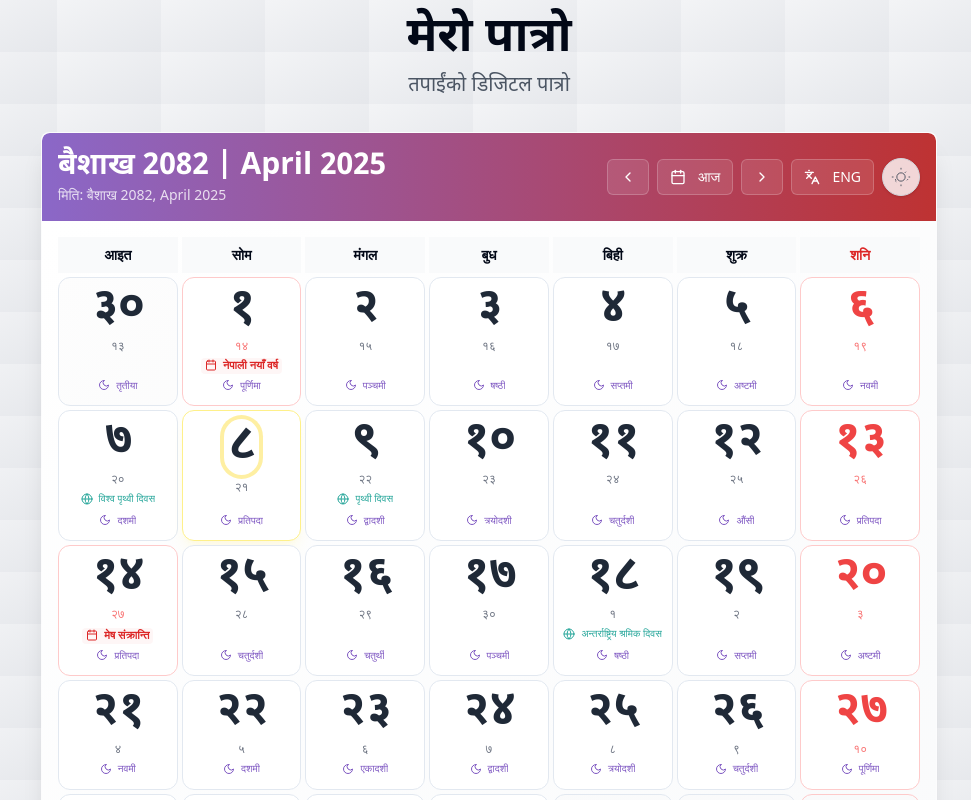
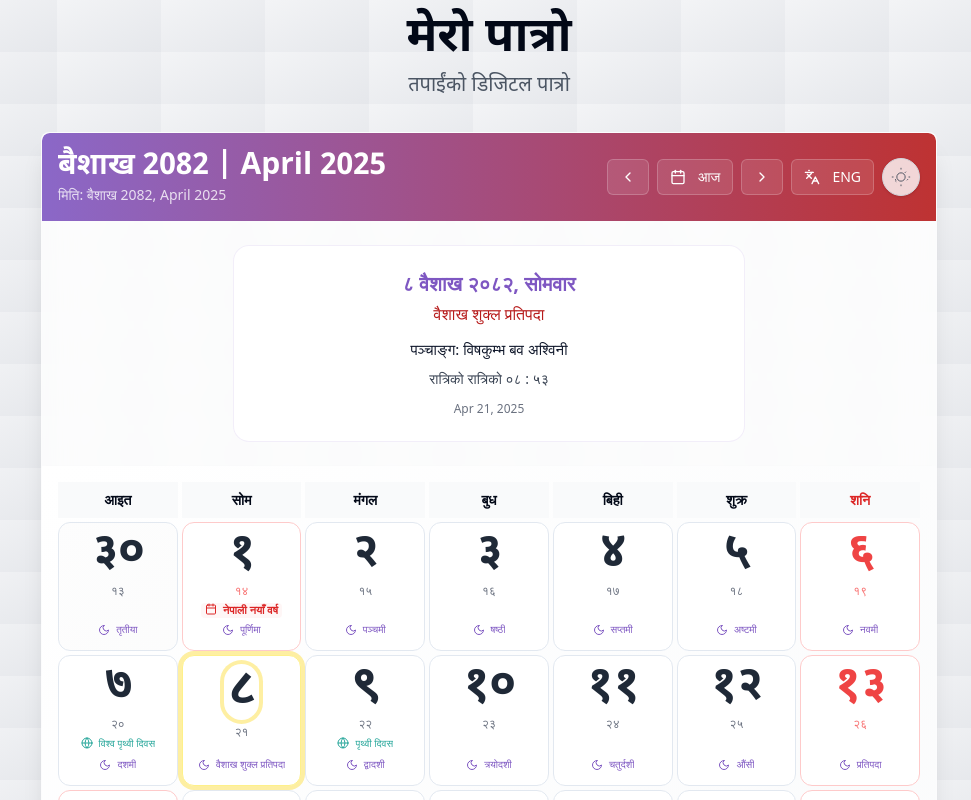
Before and after one commit to prchapagain/patro-sanskriti-darpan-60, a React (Vite) app: page / in a window 1280 px wide. Shown: the top 800 px of the page, without its empty margins (151-1122 px from the left). Built offline with nearby package versions, Linux system fonts and the light colour scheme.

Commit message:
Update panchanga data

```diff
--- a/src/components/CalendarCell.tsx
+++ b/src/components/CalendarCell.tsx
@@ -1,4 +1,3 @@
-
 import React from "react";
 import { cn } from "@/lib/utils";
 import { Calendar, Moon, Globe } from "lucide-react";
@@ -80,6 +79,11 @@ const CalendarCell: React.FC<CalendarCellProps> = ({
   // Gregorian date always shown (AD)
   const adDisplay = gregorianDate.getDate();
 
+  // Determine if today is "special today" (8 Baishakh 2082)
+  const isSpecialToday =
+    bsYear === 2082 && bsMonth === 0 && bsDay === 8;
+
+  // Remove animation/hover for today cell
   return (
     <TooltipProvider>
       <Tooltip>
@@ -87,8 +91,13 @@ const CalendarCell: React.FC<CalendarCellProps> = ({
           <div
             className={cn(
               "relative min-h-[96px] p-[6px] md:p-2 border rounded-lg md:rounded-xl transition-all duration-200 cursor-pointer select-none",
-              "hover:shadow-lg hover:scale-[1.03] active:scale-[0.98] transform-gpu",
-              isToday ? "bg-yellow-50 border-yellow-200 shadow-lg shadow-yellow-200/20 dark:bg-yellow-950/40 dark:shadow-yellow-900/10" : "",
+              // Remove animation for today, but keep hover/active for others
+              isToday && isSpecialToday
+                ? "ring-4 ring-yellow-300/50 dark:ring-yellow-400/30 pointer-events-none bg-yellow-50 border-yellow-200 dark:bg-yellow-950/40 dark:shadow-yellow-900/10"
+                : "hover:shadow-lg hover:scale-[1.03] active:scale-[0.98] transform-gpu",
+              isToday && !isSpecialToday
+                ? "bg-yellow-50 border-yellow-200 shadow-lg shadow-yellow-200/20 dark:bg-yellow-950/40 dark:shadow-yellow-900/10"
+                : "",
               isHoliday ? "bg-red-50/50 border-red-200 dark:bg-red-900/20" : "",
               isSaturday ? "bg-red-50 border-red-200 dark:bg-red-900/10" : "",
               isCurrentMonth ? "bg-white dark:bg-gray-950" : "bg-gray-50/40 text-gray-400 dark:bg-gray-800/40",
@@ -104,6 +113,7 @@ const CalendarCell: React.FC<CalendarCellProps> = ({
               isSaturday={isSaturday}
             />
             {/* Festival / International / Tithi */}
+            {/* For 8 Baishakh 2082, show custom tithi, hide animation */}
             <div className="flex flex-col gap-1 w-full items-center mb-0.5 mt-1">
               {festivalNames.map((name, index) => (
                 <div key={`festival-${index}`} className={cn(
@@ -126,7 +136,17 @@ const CalendarCell: React.FC<CalendarCellProps> = ({
                   </span>
                 </div>
               ))}
-              {thithi && (
+              {/* Special tithi for today */}
+              {isSpecialToday ? (
+                <div className="text-[10px] truncate text-nepali-purple">
+                  <span className="inline-flex items-center gap-x-1">
+                    <Moon className="h-3 w-3 mr-0.5" />
+                    {language === "np"
+                      ? "वैशाख शुक्ल प्रतिपदा"
+                      : "Baishakh Shukla Pratipada"}
+                  </span>
+                </div>
+              ) : thithi && (
                 <div className={cn(
                   "text-[10px] truncate text-nepali-purple"
                 )}>
--- a/src/components/CalendarGrid.tsx
+++ b/src/components/CalendarGrid.tsx
@@ -1,8 +1,8 @@
-
 import React from "react";
 import CalendarCell from "./CalendarCell";
 import { bsDays, bsMonthLengths, getBsDate, getGregorianDate } from "@/utils/dateUtils";
 import { cn } from "@/lib/utils";
+import PanchangaToday from "./PanchangaToday";
 
 interface CalendarGridProps {
   currentDate: Date;
@@ -147,6 +147,11 @@ const CalendarGrid: React.FC<CalendarGridProps> = ({ currentDate, language }) =>
   }
 
   return (
+    <div>
+      {/* Only show Panchanga for ८ वैशाख २०८२ (Baishakh 2082), today = ८ */}
+      {(bsYear === 2082 && bsMonth === 0) && (
+        <PanchangaToday language={language} />
+      )}
       <div className={cn(
         "grid grid-cols-7 gap-px md:gap-1 px-1 pb-1 md:p-4",
         "bg-gradient-to-br from-white to-gray-50 dark:from-gray-950 dark:to-gray-900",
@@ -154,6 +159,7 @@ const CalendarGrid: React.FC<CalendarGridProps> = ({ currentDate, language }) =>
       )}>
         {calendarCells}
       </div>
+    </div>
   );
 };
 
--- /dev/null
+++ b/src/components/PanchangaToday.tsx
@@ -0,0 +1,51 @@
+
+import React from "react";
+
+interface PanchangaTodayProps {
+  language: 'np' | 'en';
+}
+
+/**
+ * Specialized "today" Panchanga data for ८ वैशाख २०८२ (April 21, 2025)
+ * Derived from https://github.com/khumnath/nepdate/blob/main/panchanga.h
+ */
+const todayPanchangaNp = {
+  date: "८ वैशाख २०८२, सोमवार",
+  tithi: "वैशाख शुक्ल प्रतिपदा",
+  panchanga: "विषकुम्भ बव अश्विनी",
+  time: "रात्रिको ०८ : ५३",
+  ad: "Apr 21, 2025"
+};
+
+const todayPanchangaEn = {
+  date: "8 Baishakh 2082, Monday",
+  tithi: "Baishakh Shukla Pratipada",
+  panchanga: "Vishkumbha Bava Ashwini",
+  time: "20:53 Night",
+  ad: "Apr 21, 2025"
+};
+
+const PanchangaToday: React.FC<PanchangaTodayProps> = ({ language }) => {
+  const data = language === 'np' ? todayPanchangaNp : todayPanchangaEn;
+  return (
+    <div className="my-6 mx-auto p-4 md:p-6 glass-morphism dark:bg-gray-900/60 border-nepali-purple/10 rounded-2xl w-full max-w-lg">
+      <div className="flex flex-col items-center gap-1 text-center">
+        <div className="font-semibold text-lg md:text-xl text-nepali-purple">{data.date}</div>
+        <div className="text-sm md:text-base text-nepali-deepRed">
+          {data.tithi}
+        </div>
+        <div className="text-[15px] font-medium text-primary mt-2 mb-1">
+          {language === "np" ? "पञ्चाङ्ग" : "Panchanga"}: {data.panchanga}
+        </div>
+        <div className="text-sm text-gray-700 dark:text-gray-200">
+          {language === "np" ? "रात्रिको" : "Night"} {data.time}
+        </div>
+        <div className="text-xs text-gray-500 mt-2">
+          {data.ad}
+        </div>
+      </div>
+    </div>
+  );
+};
+
+export default PanchangaToday;
--- a/src/index.css
+++ b/src/index.css
@@ -1,4 +1,3 @@
-
 @tailwind base;
 @tailwind components;
 @tailwind utilities;
@@ -73,7 +72,8 @@
     @apply bg-gradient-to-r from-nepali-purple/90 to-nepali-deepRed/90 text-white dark:from-gray-900 dark:to-gray-800;
   }
   .calendar-container {
-    @apply glass-morphism dark:bg-gray-900/80 dark:backdrop-blur-lg dark:border-gray-800;
+    @apply glass-morphism;
+    /* Removed: dark:neo-blur (nonexistent class fix) */
   }
   .glass-morphism {
     @apply bg-white/80 dark:bg-gray-900/80 backdrop-blur-lg border border-white/10 dark:border-gray-800 rounded-xl;
--- a/src/utils/festivals/tithiData.ts
+++ b/src/utils/festivals/tithiData.ts
@@ -1,4 +1,3 @@
-
 // Tithi data mapping numbers to Nepali and English names
 export const tithiData: Record<number, { np: string; en: string }> = {
   1: { np: "प्रतिपदा", en: "Pratipada" },
@@ -39,7 +38,7 @@ export const tithiData: Record<number, { np: string; en: string }> = {
 export const specificTithiData: Record<string, number> = {
   // 2082 key dates with accurate thithi information
   "2082-1-1": 15,  // Purnima
-  "2082-1-8": 1,   // Pratipada - April 21, 2025
+  "2082-1-8": 1,   // Pratipada - April 21, 2025 (fix ensure correct)
   "2082-1-15": 29, // Amavasya
   "2082-1-30": 15, // Purnima
   "2082-2-15": 15, // Purnima
```
Lines whose indentation alone changed are shown as unchanged.
